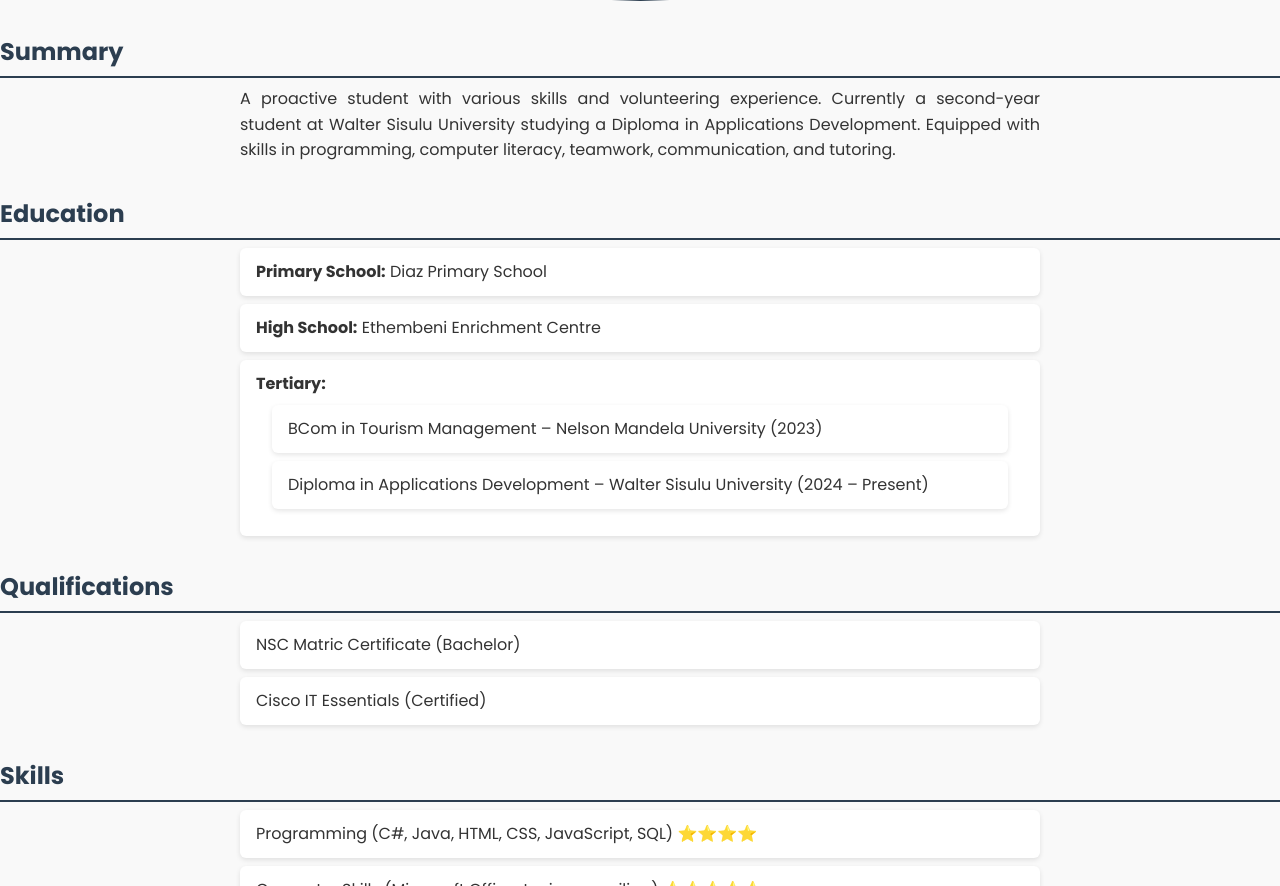
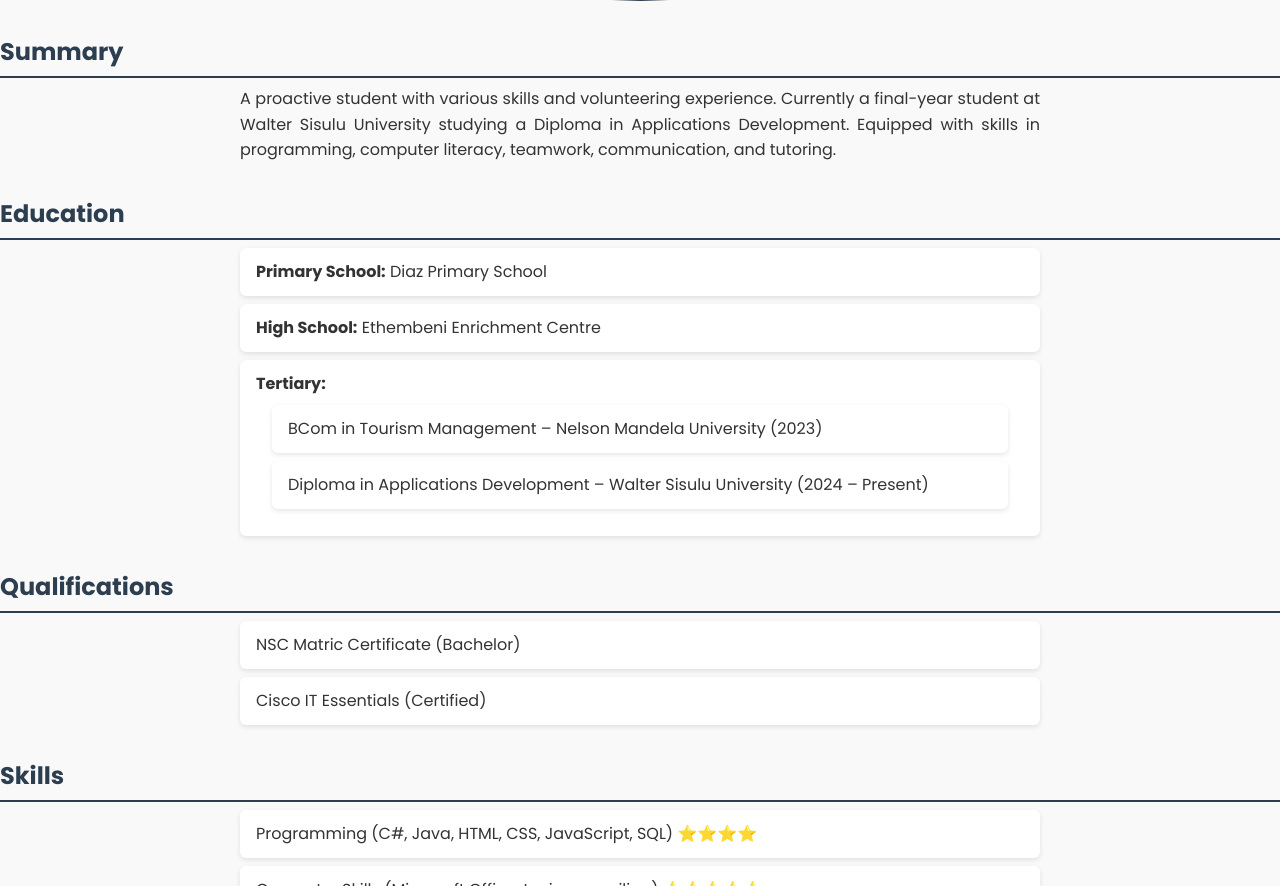
Before and after one commit to KamvelihleBavuma/html-resume, a plain HTML site: page index.html in a window 1280 px wide. Shown: the part 1400-2286 px from the top of the page. Drawn offline with Linux system fonts and the light colour scheme.

Commit message:
Revise resume for final year student status
Updated the resume to reflect the final year of study and made minor content adjustments.

```diff
--- a/index.html
+++ b/index.html
@@ -20,7 +20,7 @@
     <section class="summary">
       <h2>Summary</h2>
       <p>
-        A proactive student with various skills and volunteering experience. Currently a second-year student at
+        A proactive student with various skills and volunteering experience. Currently a final-year student at
         Walter Sisulu University studying a Diploma in Applications Development. Equipped with skills in
         programming, computer literacy, teamwork, communication, and tutoring.
       </p>
```
